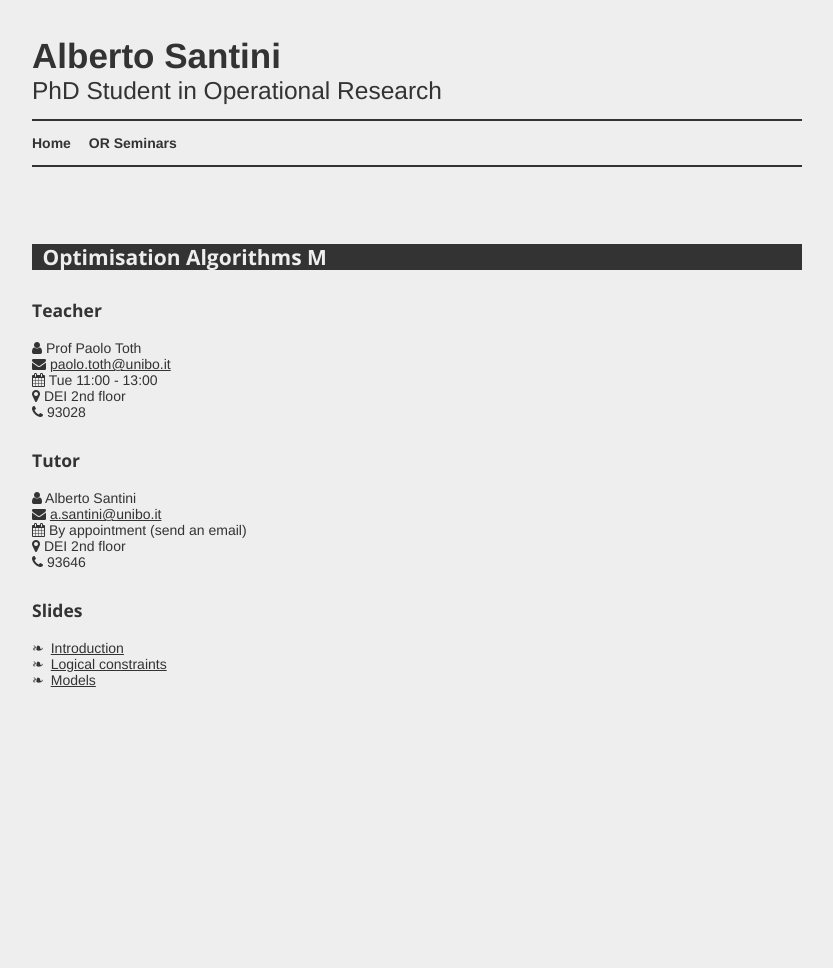
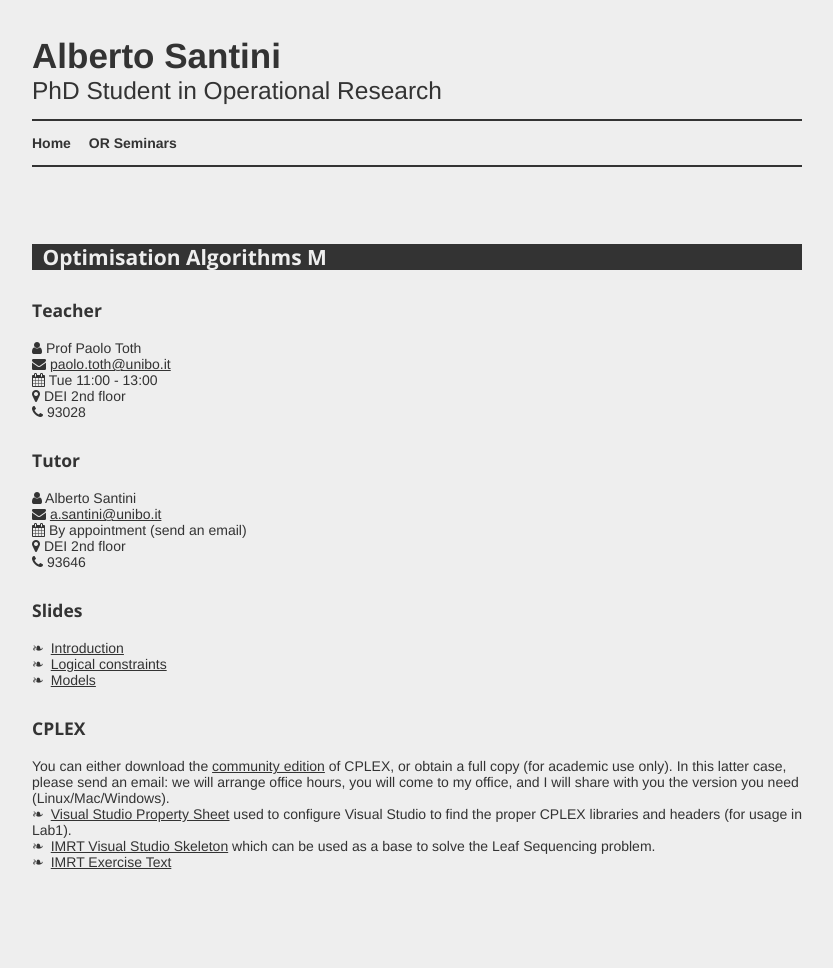
Before and after one commit to alberto-santini/alberto-santini.github.io, a Jekyll site: the page built from oa/index.md, in a window 1280 px wide. Shown: the whole page, without its empty margins (223-1056 px from the left). Built offline with Jekyll 4.4.1, drawn with Linux system fonts in a browser that asks for light colours; nearby versions of some CDN libraries; before the commit the page ends 900 px from its top, so only the background shows below that.

Commit message:
Updated OA page with cplex info

```diff
--- a/oa/index.md
+++ b/oa/index.md
@@ -33,3 +33,11 @@ layout: default
 * [Introduction](/files/oa/OPT-ALG_2016_1_Introduction.pdf)
 * [Logical constraints](/files/oa/OPT-ALG_2016_2_Logical-Constraints.pdf)
 * [Models](/files/oa/OPT-ALG_2016_3_Models.pdf)
+
+## CPLEX
+
+You can either download the [community edition](https://www-01.ibm.com/software/websphere/products/optimization/cplex-studio-community-edition/) of CPLEX, or obtain a full copy (for academic use only). In this latter case, please send an email: we will arrange office hours, you will come to my office, and I will share with you the version you need (Linux/Mac/Windows).
+
+* [Visual Studio Property Sheet](/files/oa/CPLEX_Lab1.props) used to configure Visual Studio to find the proper CPLEX libraries and headers (for usage in Lab1).
+* [IMRT Visual Studio Skeleton](/files/oa/imrt_vs_skeleton.zip) which can be used as a base to solve the Leaf Sequencing problem.
+* [IMRT Exercise Text](/files/oa/imrt.pdf)
```
Also changed, not shown: 3 other files.
